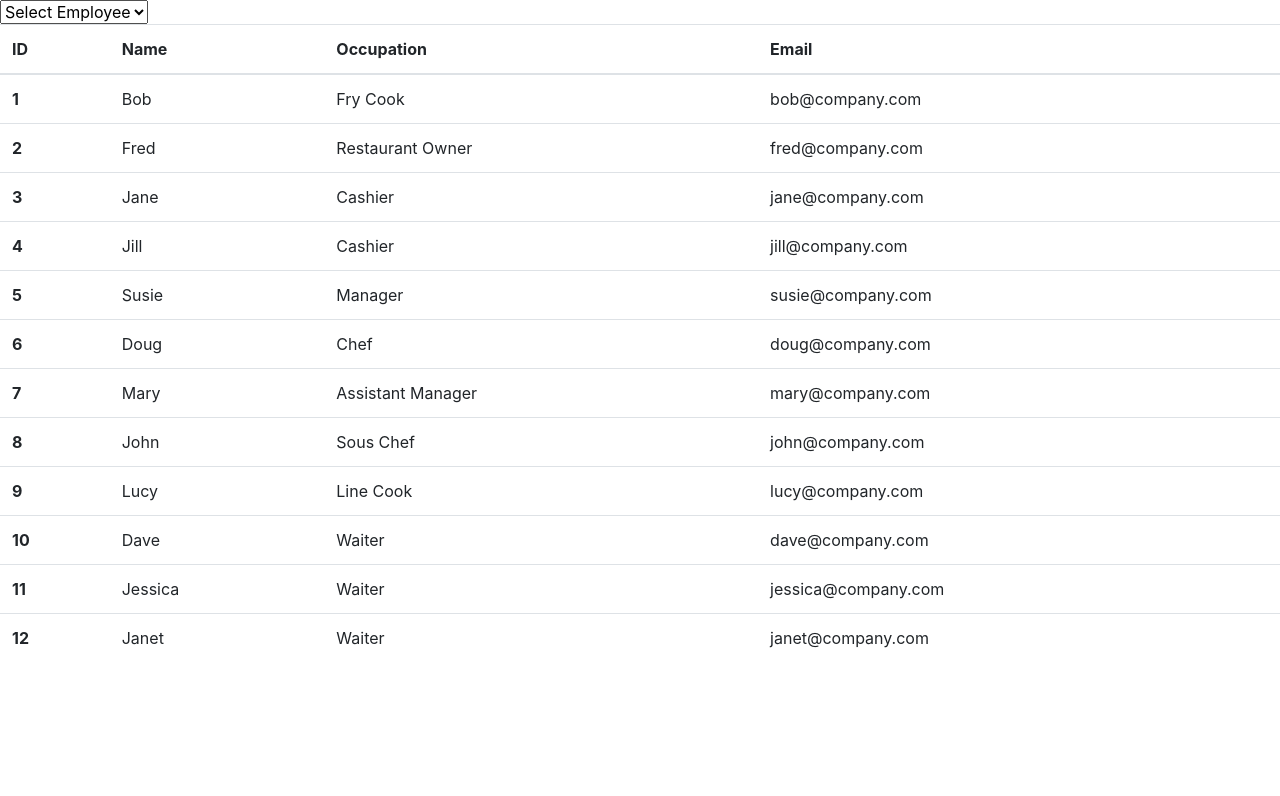
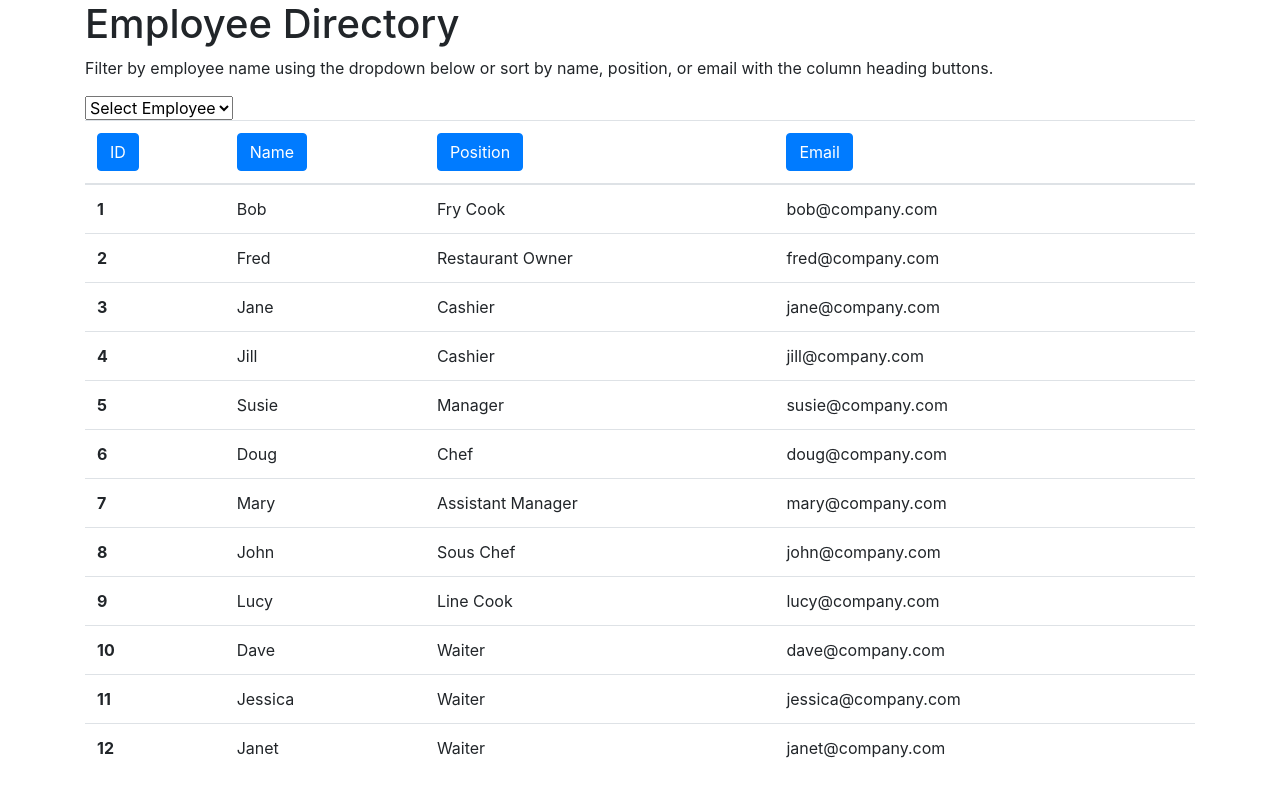
Before and after one commit to christinakerr/EmployeeDirectory, a React (Create React App) app: page / in a window 1280 px wide. Shown: the top 796 px of the page. Built offline with nearby package versions, Linux system fonts and the light colour scheme.

Commit message:
Created buttons and added heading

```diff
--- a/src/App.js
+++ b/src/App.js
@@ -21,10 +21,12 @@ function App() {
   }
 
   return (
-    <>
+    <div className="container">
+      <h1>Employee Directory</h1>
+      <p>Filter by employee name using the dropdown below or sort by name, position, or email with the column heading buttons.</p>
     <SearchBar employee={searchEmployees}/>
     <Table users={employeeArray}/>
-    </>
+    </div>
   );
 }
 
--- a/src/components/Table.js
+++ b/src/components/Table.js
@@ -12,10 +12,10 @@ function Table(props) {
         <table className="table">
             <thead>
                 <tr>
-                    <th scope="col" id="id" onClick={sortBy}>ID</th>
-                    <th scope="col" id="name" onClick={sortBy}>Name</th>
-                    <th scope="col" id="occupation" onClick={sortBy}>Occupation</th>
-                    <th scope="col" id="email" onClick={sortBy}>Email</th>
+                    <th scope="col"><button id="id" onClick={sortBy} type="button" class="btn btn-primary">ID</button></th>
+                    <th scope="col"><button id="name" onClick={sortBy} type="button" class="btn btn-primary">Name</button></th>
+                    <th scope="col"><button id="occupation" onClick={sortBy} type="button" class="btn btn-primary">Position</button></th>
+                    <th scope="col"><button id="email" onClick={sortBy} type="button" class="btn btn-primary">Email</button></th>
                 </tr>
             </thead>
             <tbody>
```
